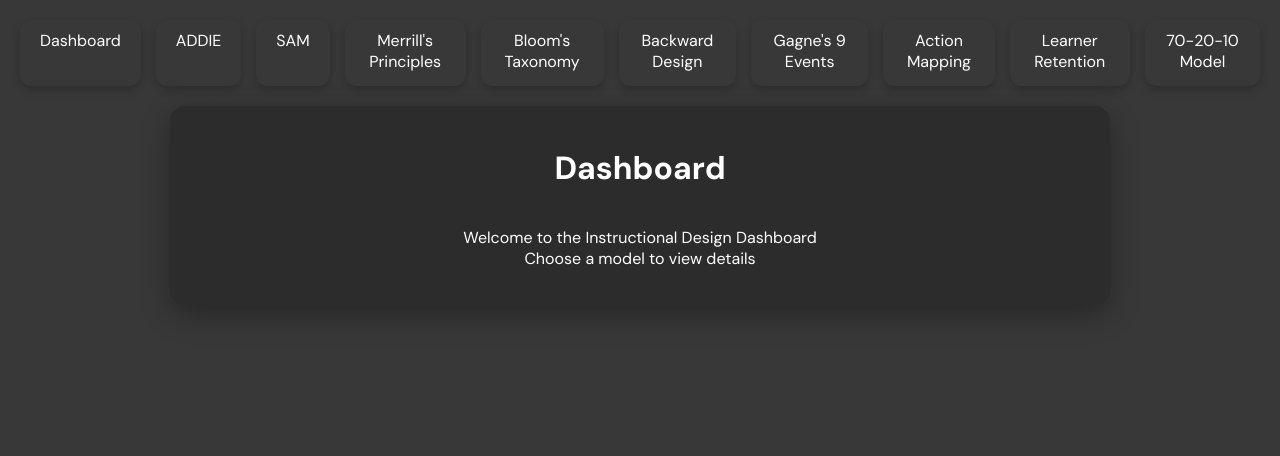
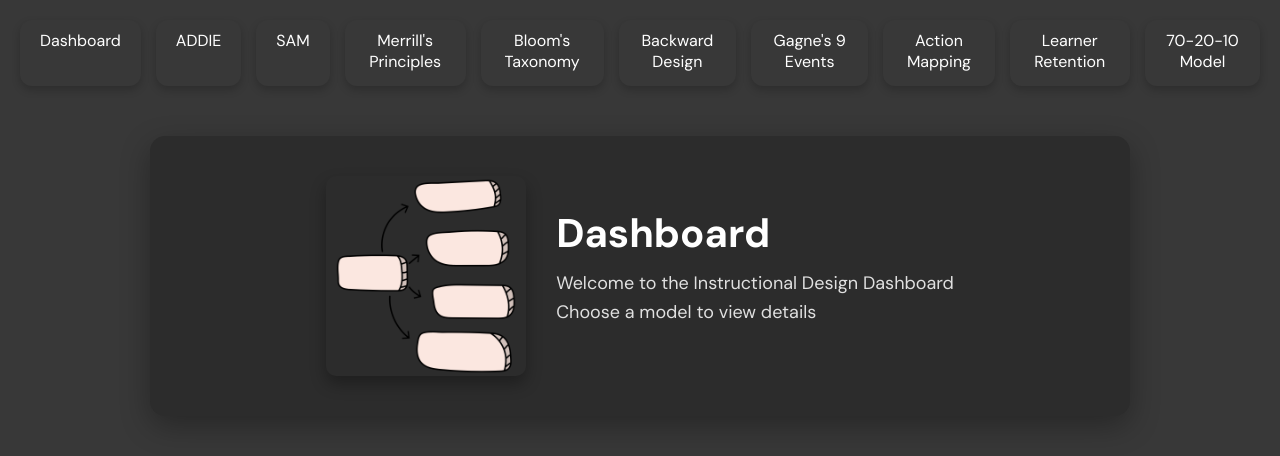
Before and after one commit to Sus80/instructional-design-dashboard, a plain HTML site: page index.html in a window 1280 px wide. Drawn offline with Linux system fonts and the light colour scheme.

Commit message:
Update index.html

```diff
--- a/index.html
+++ b/index.html
@@ -54,6 +54,47 @@
     .tab[data-color="#B88DF1"].active { border-bottom-color: #B88DF1; }
     .tab[data-color="#EF5DA8"].active { border-bottom-color: #EF5DA8; }
 
+    .dashboard {
+      display: flex;
+      align-items: center;
+      justify-content: center;
+      gap: 30px;
+      padding: 40px;
+      background-color: #2C2C2C;
+      border-radius: 15px;
+      max-width: 900px;
+      margin: 50px auto;
+      box-shadow: 0 10px 30px rgba(0, 0, 0, 0.3);
+    }
+
+    .dashboard img {
+      max-width: 200px;
+      height: auto;
+      border-radius: 10px;
+      box-shadow: 0 8px 16px rgba(0, 0, 0, 0.3);
+    }
+
+    .dashboard-text {
+      display: flex;
+      flex-direction: column;
+      text-align: left;
+      max-width: 500px;
+    }
+
+    .dashboard-text h1 {
+      font-size: 40px;
+      font-weight: bold;
+      margin: 0;
+      color: white;
+    }
+
+    .dashboard-text p {
+      font-size: 18px;
+      line-height: 1.6;
+      color: #E0E0E0;
+      margin-top: 10px;
+    }
+
     .content {
       max-width: 900px;
       margin: auto;
@@ -61,12 +102,7 @@
       padding: 20px;
       border-radius: 15px;
       box-shadow: 0 10px 30px rgba(0, 0, 0, 0.3);
-      transition: all 0.3s;
       text-align: center;
-      display: flex;
-      flex-direction: column;
-      align-items: center;
-      justify-content: flex-start;
     }
 
     .content button {
@@ -79,8 +115,6 @@
       border-radius: 10px;
       cursor: pointer;
       transition: background-color 0.3s;
-      display: inline-block;
-      align-self: center;
     }
 
     .content button:hover {
@@ -110,9 +144,12 @@
     <div class="tab" onclick="showContent('702010')" data-color="#EF5DA8">70-20-10 Model</div>
   </div>
 
-  <div id="content" class="content">
+  <div id="content" class="dashboard">
+    <img src="min_map_icon.png" alt="Instructional Design Diagram">
+    <div class="dashboard-text">
       <h1>Dashboard</h1>
       <p>Welcome to the Instructional Design Dashboard<br>Choose a model to view details</p>
+    </div>
   </div>
 
   <script>
@@ -130,23 +167,11 @@
     };
 
     function showContent(model) {
-    document.querySelectorAll('.tab').forEach(tab => tab.classList.remove('active'));
-    const selectedTab = document.querySelector(`[onclick="showContent('${model}')"]`);
-    selectedTab.classList.add('active');
-
-    const content = document.getElementById('content');
-    if (model === 'Dashboard') {
-      content.innerHTML = `
-        <h1>Dashboard</h1>
-        <p>Welcome to the Instructional Design Dashboard<br>Choose a model to view details</p>
-      `;
-    } else {
       const gid = gids[model];
-      content.innerHTML = `
-        <button style="background-color: ${selectedTab.getAttribute('data-color')}; font-weight: bold; color: #ffffff; border-radius: 10px;">Use this Template</button>
+      document.getElementById('content').innerHTML = `
+        <button style="background-color: #4A90E2; font-weight: bold; color: #ffffff; border-radius: 10px;">Use this Template</button>
         <iframe src="https://docs.google.com/spreadsheets/d/${sheetId}/htmlembed?gid=${gid}&single=true&widget=true&headers=false"></iframe>
       `;
-    }
     }
   </script>
 </body>
```
Lines whose indentation alone changed are shown as unchanged.
